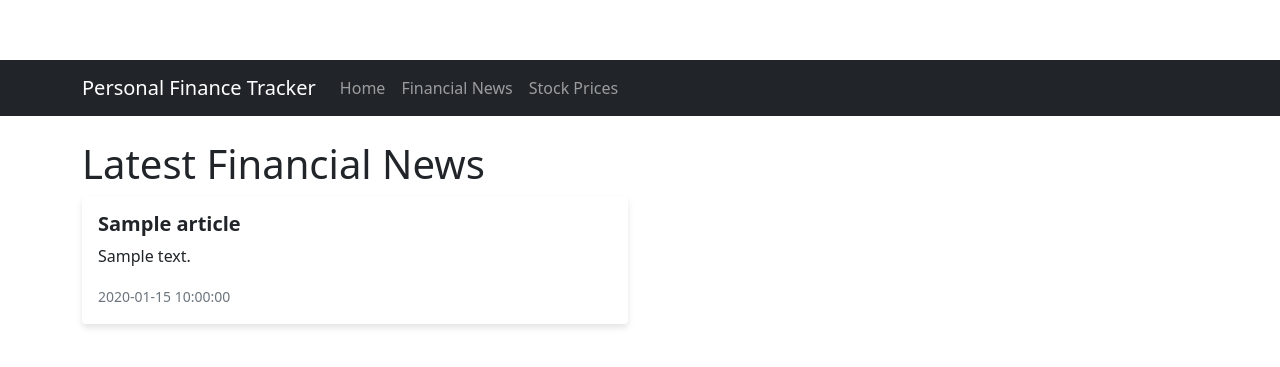
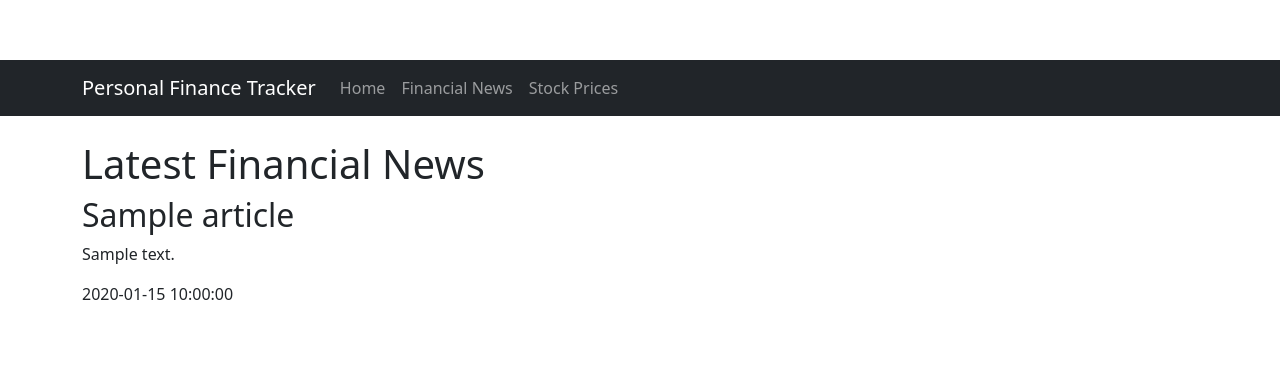
Before and after one commit to shrutiswamis/personal_finance_tracker, a Flask app: template templates/news.html in a window 1280 px wide. Shown: the top 367 px of the page. Run offline with Flask 2, Linux system fonts and the light colour scheme; the template is opened without the code that fills it: most values are stand-ins (such as "Sample title", 1, 10 or a date in 2020).

Commit message:
Modified front end

```diff
--- a/templates/news.html
+++ b/templates/news.html
@@ -1,25 +1,20 @@
 {% extends 'base.html' %}
 
-{% block title %}Financial News{% endblock %}
-
 {% block content %}
-
 <h1>Latest Financial News</h1>
 
 {% if articles %}
-    <div class="row">
-        {% for article in articles %}
-            <div class="col-md-6">
-                <div class="card mb-4">
-                    <div class="card-body">
-                        <h5 class="card-title">{{ article.title }}</h5>
-                        <p class="card-text">{{ article.summary }}</p>
-                        <p class="card-text"><small class="text-muted">{{ article.date }}</small></p>
-                    </div>
-                </div>
-            </div>
-        {% endfor %}
+    {% for article in articles %}
+    <div>
+        <h2>{{ article.title }}</h2>
+        {% if article.summary %}
+        <p>{{ article.summary }}</p>
+        {% else %}
+        <p>No summary available.</p>
+        {% endif %}
+        <p>{{ article.date }}</p>
     </div>
+    {% endfor %}
 {% else %}
     <p>No news articles found.</p>
 {% endif %}
```
